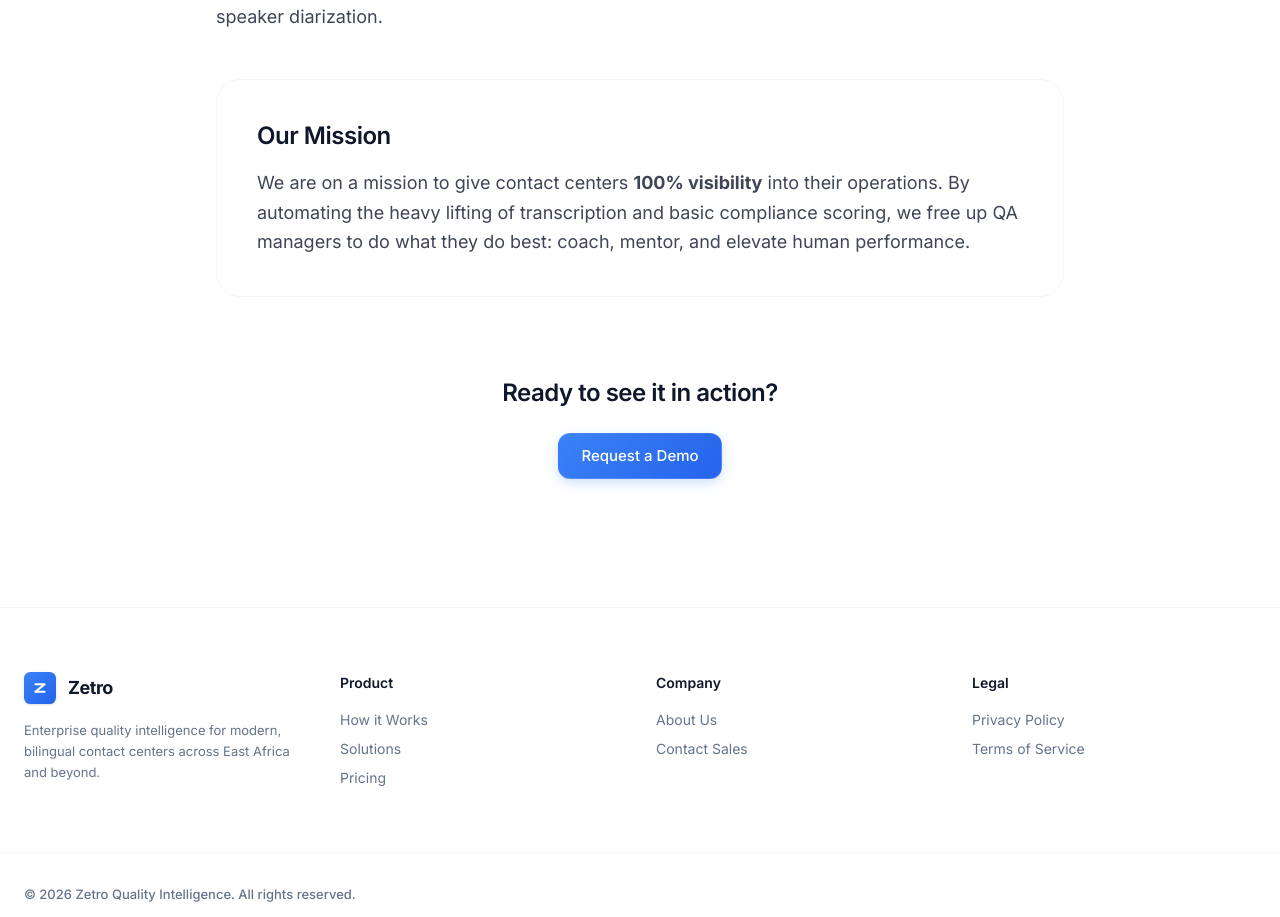
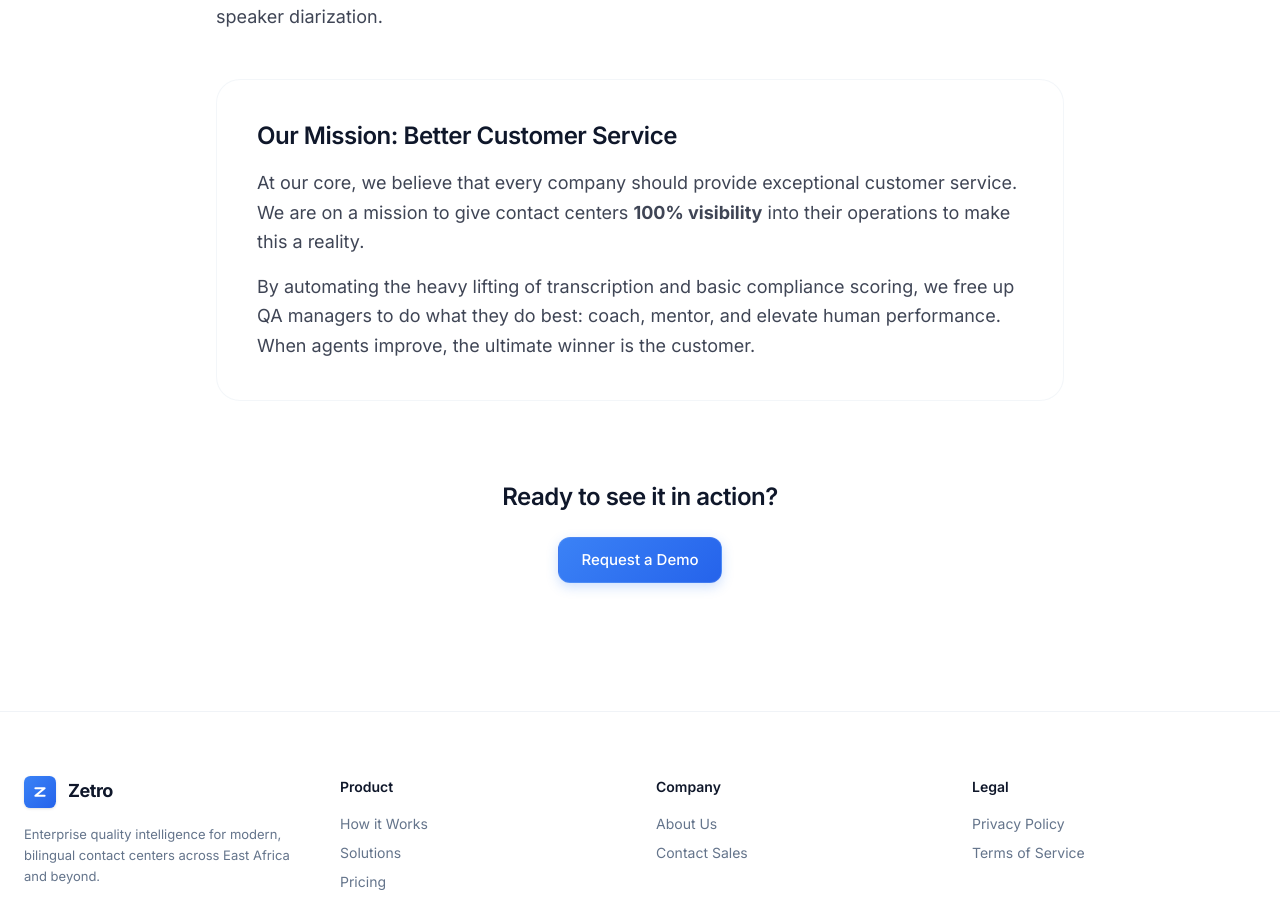
Before and after one commit to clevermargininc-hue/zetro3, a Next.js app: page /about in a window 1280 px wide. Shown: the part 1000-1917 px from the top of the page. Built offline with nearby package versions, Linux system fonts and the light colour scheme; no server answers.

Commit message:
Update marketing copy to emphasize better customer service

```diff
--- a/src/app/(marketing)/about/page.tsx
+++ b/src/app/(marketing)/about/page.tsx
@@ -40,9 +40,12 @@ export default function AboutPage() {
         </section>
 
         <section className="bg-surface-2 p-8 md:p-10 rounded-3xl border border-line/40">
-          <h2 className="text-2xl font-bold text-ink mb-4">Our Mission</h2>
+          <h2 className="text-2xl font-bold text-ink mb-4">Our Mission: Better Customer Service</h2>
+          <p className="mb-4">
+            At our core, we believe that every company should provide exceptional customer service. We are on a mission to give contact centers <strong>100% visibility</strong> into their operations to make this a reality.
+          </p>
           <p className="mb-0">
-            We are on a mission to give contact centers <strong>100% visibility</strong> into their operations. By automating the heavy lifting of transcription and basic compliance scoring, we free up QA managers to do what they do best: coach, mentor, and elevate human performance.
+            By automating the heavy lifting of transcription and basic compliance scoring, we free up QA managers to do what they do best: coach, mentor, and elevate human performance. When agents improve, the ultimate winner is the customer.
           </p>
         </section>
       </div>
--- a/src/app/(marketing)/page.tsx
+++ b/src/app/(marketing)/page.tsx
@@ -24,7 +24,7 @@ export default async function HomePage() {
           </h1>
 
           <p className="mt-6 max-w-2xl text-[18px] leading-relaxed text-muted animate-in fade-in slide-in-from-bottom-8 duration-700 delay-200">
-            Used in Tanzania for Kiswahili and English contact centers — and English-only auditing elsewhere. Zetro transcribes calls, separates speakers, and scores service quality so you can coach from evidence.
+            Our goal is to help companies provide exceptional customer service. Zetro transcribes calls, scores service quality, and uncovers actionable insights so you can coach your agents from real evidence and elevate the customer experience.
           </p>
 
           <div className="mt-10 flex flex-col sm:flex-row gap-4 w-full sm:w-auto animate-in fade-in slide-in-from-bottom-10 duration-700 delay-300">
```
